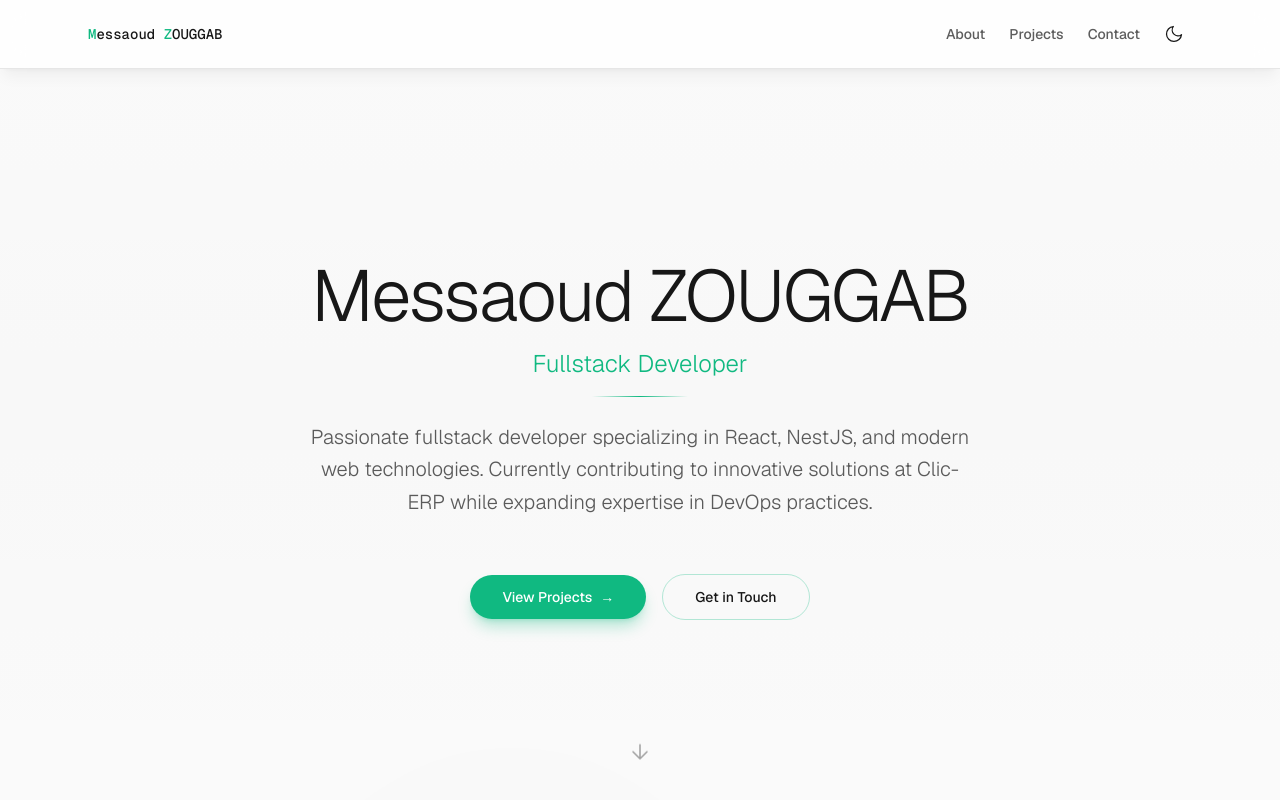
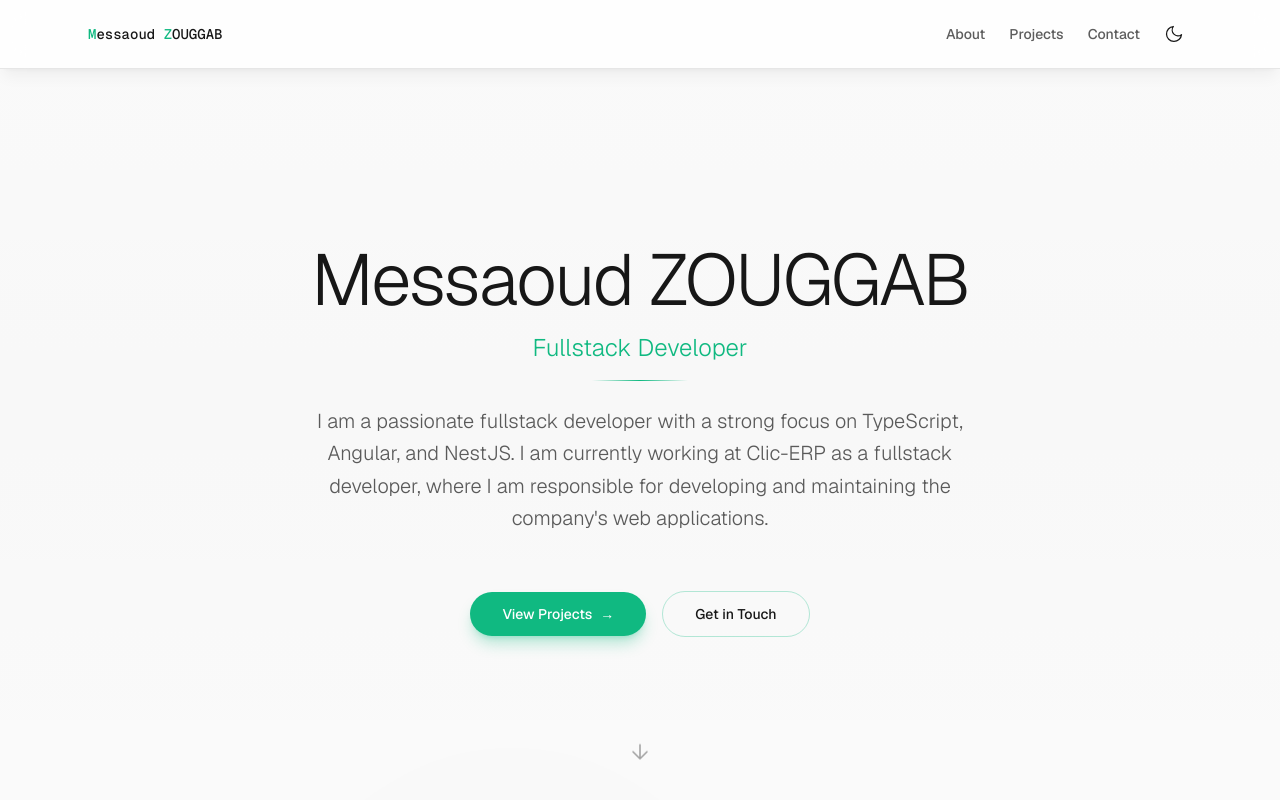
Before and after one commit to Messaoudiam/portfolio, a Next.js app: page / in a window 1280 px wide. Shown: the top 800 px of the page. Built offline with nearby package versions, Linux system fonts and the light colour scheme.

Commit message:
modification de la Hero Section

```diff
--- a/app/components/Hero.tsx
+++ b/app/components/Hero.tsx
@@ -18,9 +18,10 @@ export default function Hero({}: HeroProps) {
           </div>
 
           <p className="text-lg md:text-xl text-foreground/70 max-w-2xl mx-auto leading-relaxed font-light">
-            Passionate fullstack developer specializing in React, NestJS, and
-            modern web technologies. Currently contributing to innovative
-            solutions at Clic-ERP while expanding expertise in DevOps practices.
+            I am a passionate fullstack developer with a strong focus on
+            TypeScript, Angular, and NestJS. I am currently working at Clic-ERP
+            as a fullstack developer, where I am responsible for developing and
+            maintaining the company's web applications.
           </p>
 
           <div className="flex flex-col sm:flex-row gap-4 justify-center items-center pt-8">
```
